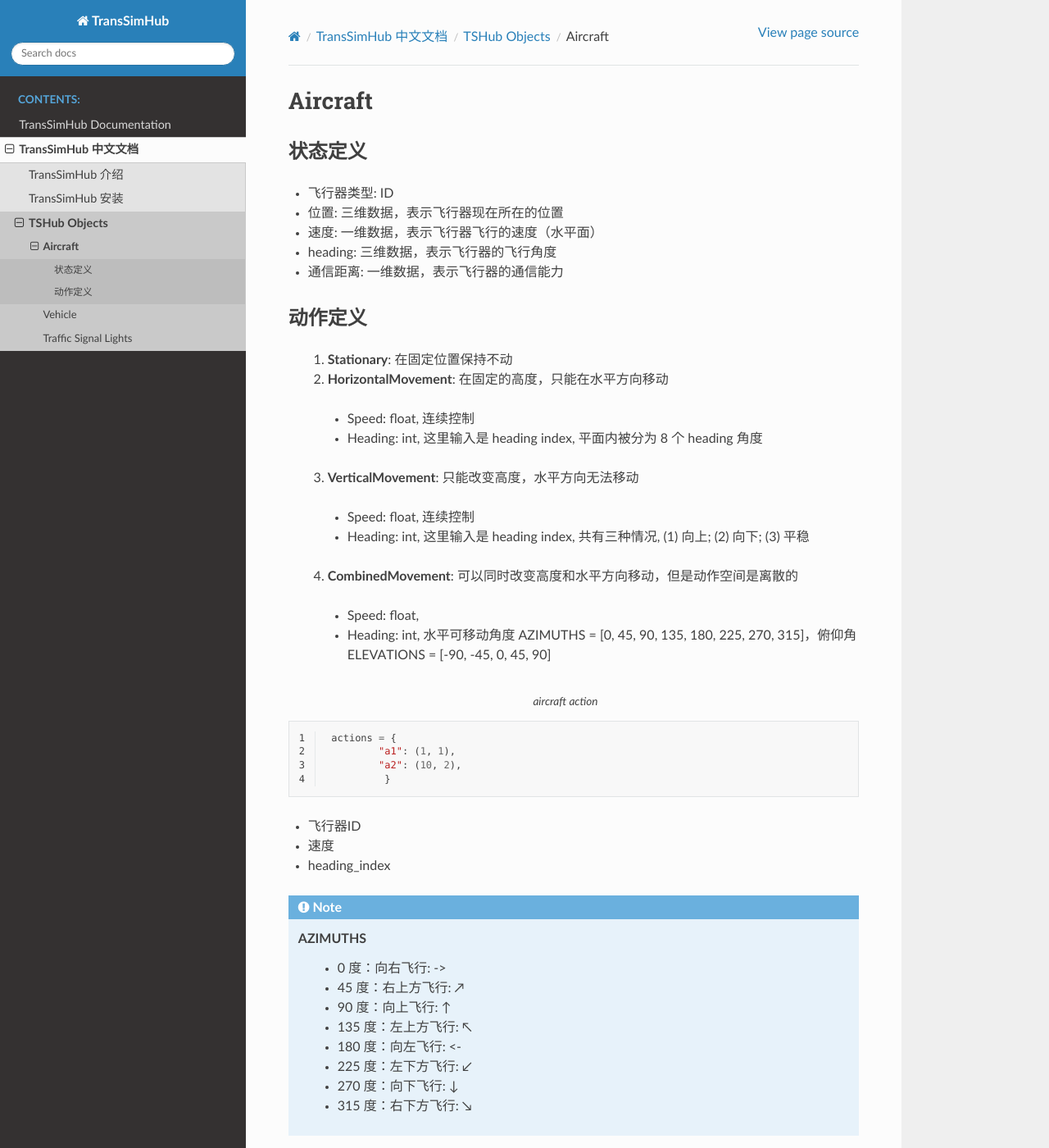
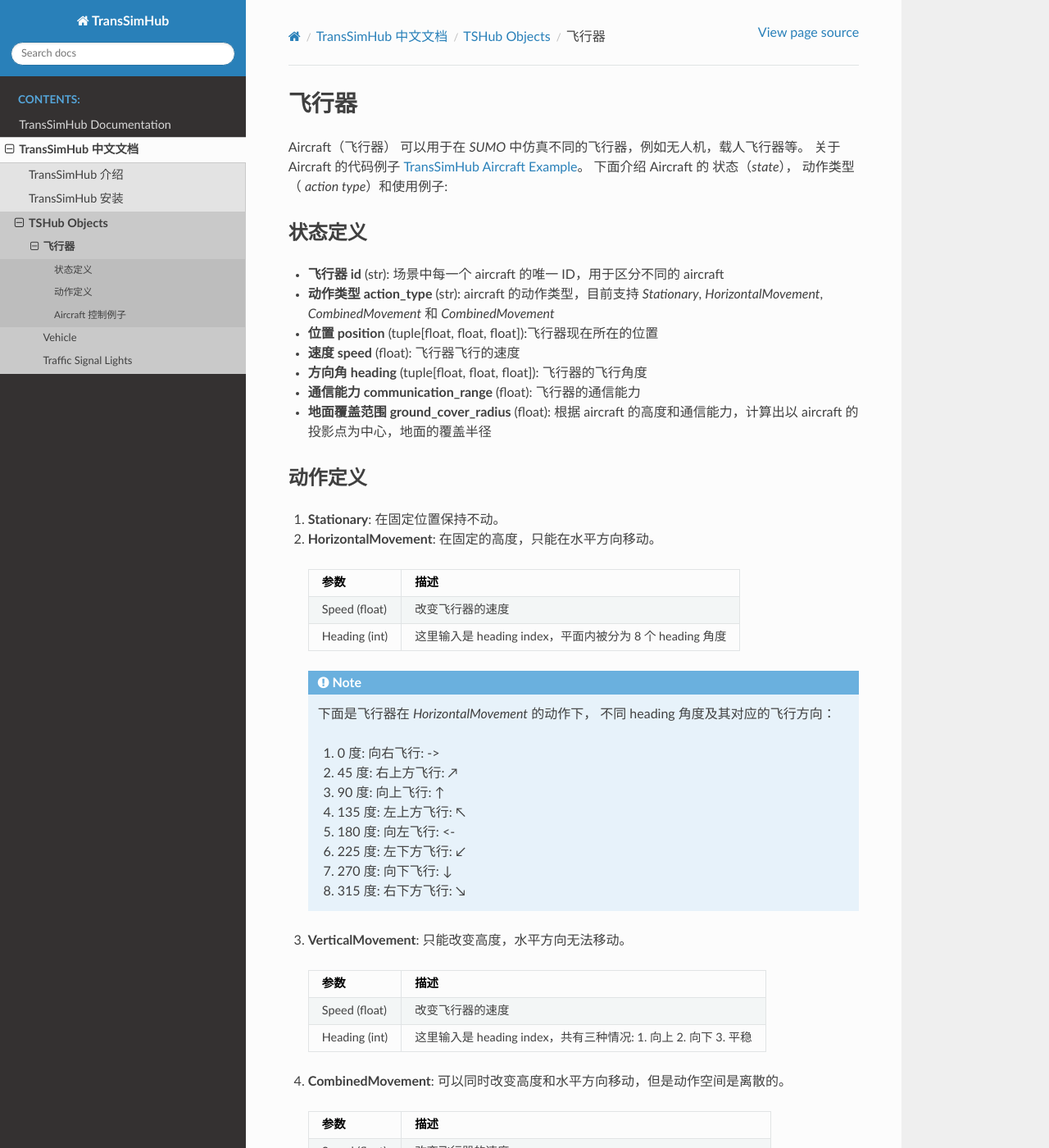
Before and after one commit to Traffic-Alpha/TransSimHub, a Sphinx documentation site: the page built from docs/source/locales/zh_CN/object/aircraft.rst, in a window 1280 px wide and 1400 px high. Shown: the whole window at 82% size. Built offline with Sphinx 7.4.7 and the Read the Docs theme 2.0.0, drawn with Linux system fonts in a browser that asks for light colours; some of the changed text lies outside the part shown.

Commit message:
update aircraft doc

```diff
--- a/docs/source/locales/zh_CN/object/aircraft.rst
+++ b/docs/source/locales/zh_CN/object/aircraft.rst
@@ -1,57 +1,176 @@
-.. _object:
+飞行器
+=================
 
-Aircraft
-===========
+Aircraft（飞行器） 可以用于在 `SUMO` 中仿真不同的飞行器，例如无人机，载人飞行器等。
+关于 Aircraft 的代码例子 `TransSimHub Aircraft Example <https://github.com/Traffic-Alpha/TransSimHub/tree/main/examples/aircraft>`_。
+下面介绍 Aircraft 的 状态（`state`）， 动作类型（ `action type`）和使用例子:
+
 
 状态定义
------------
+----------
 
-- 飞行器类型: ID
+- **飞行器 id** (str): 场景中每一个 aircraft 的唯一 ID，用于区分不同的 aircraft
+- **动作类型 action_type** (str): aircraft 的动作类型，目前支持 `Stationary`, `HorizontalMovement`, `CombinedMovement` 和 `CombinedMovement`
+- **位置 position** (tuple[float, float, float]):飞行器现在所在的位置
+- **速度 speed** (float): 飞行器飞行的速度
+- **方向角 heading** (tuple[float, float, float]): 飞行器的飞行角度
+- **通信能力 communication_range** (float): 飞行器的通信能力
+- **地面覆盖范围 ground_cover_radius** (float): 根据 aircraft 的高度和通信能力，计算出以 aircraft 的投影点为中心，地面的覆盖半径
 
-- 位置: 三维数据，表示飞行器现在所在的位置
+动作定义
+----------
 
-- 速度: 一维数据，表示飞行器飞行的速度（水平面）
+1. **Stationary**: 在固定位置保持不动。
+2. **HorizontalMovement**: 在固定的高度，只能在水平方向移动。
 
-- heading: 三维数据，表示飞行器的飞行角度
+  .. list-table::
+    :header-rows: 1
 
-- 通信距离: 一维数据，表示飞行器的通信能力
+    * - 参数
+      - 描述
+    * - Speed (float)
+      - 改变飞行器的速度
+    * - Heading (int)
+      - 这里输入是 heading index，平面内被分为 8 个 heading 角度
+
+  .. note::
+
+    下面是飞行器在 `HorizontalMovement` 的动作下，
+    不同 heading 角度及其对应的飞行方向：
+
+    1. 0 度: 向右飞行: ->
+    2. 45 度: 右上方飞行: ↗
+    3. 90 度: 向上飞行: ↑
+    4. 135 度: 左上方飞行: ↖
+    5. 180 度: 向左飞行: <-
+    6. 225 度: 左下方飞行: ↙
+    7. 270 度: 向下飞行: ↓
+    8. 315 度: 右下方飞行: ↘
+
+3. **VerticalMovement**: 只能改变高度，水平方向无法移动。
+
+  .. list-table::
+    :header-rows: 1
+
+    * - 参数
+      - 描述
+    * - Speed (float)
+      - 改变飞行器的速度
+    * - Heading (int)
+      - 这里输入是 heading index，共有三种情况:
+        1. 向上
+        2. 向下
+        3. 平稳
+
+4. **CombinedMovement**: 可以同时改变高度和水平方向移动，但是动作空间是离散的。
+
+  .. list-table::
+    :header-rows: 1
+
+    * - 参数
+      - 描述
+    * - Speed (float)
+      - 改变飞行器的速度
+    * - Heading (int)
+      - 水平角与俯仰角的所有组合
+    * -
+      - 水平可移动角度 AZIMUTHS = [0, 45, 90, 135, 180, 225, 270, 315]
+    * -
+      - 俯仰角 ELEVATIONS = [-90, -45, 0, 45, 90]
 
 
-动作定义
------------
- 1. **Stationary**: 在固定位置保持不动
- 2. **HorizontalMovement**: 在固定的高度，只能在水平方向移动
-  - Speed: float, 连续控制
-  - Heading: int, 这里输入是 heading index, 平面内被分为 8 个 heading 角度
 
- 3. **VerticalMovement**: 只能改变高度，水平方向无法移动
-   - Speed: float, 连续控制
-   - Heading: int, 这里输入是 heading index, 共有三种情况, (1) 向上; (2) 向下; (3) 平稳
+Aircraft 控制例子
+-----------------------
 
- 4. **CombinedMovement**: 可以同时改变高度和水平方向移动，但是动作空间是离散的
-   - Speed: float,
-   - Heading: int, 水平可移动角度 AZIMUTHS = [0, 45, 90, 135, 180, 225, 270, 315]，俯仰角 ELEVATIONS = [-90, -45, 0, 45, 90]
-.. code-block:: py
-   :caption: aircraft action
-   :emphasize-lines: 0
-   :linenos:
+下面具体看一个 Aircraft 的控制的例子（完整代码见 `TransSimHub Aircraft Horizontal Control <https://github.com/Traffic-Alpha/TransSimHub/blob/main/examples/aircraft/aircraft_actions/aircraft_horizontal.py>`_）。
+下面是初始化 aircraft 的参数。我们指定每一个 aircraft 的动作类型，初始位置，速度等。
+
+.. code-block:: python
+
+    aircraft_inits = {
+        'a1': {
+            "action_type": "horizontal_movement",
+            "position":(1500,1110,100), "speed":10, "heading":(1,1,0), "communication_range":200,
+            "if_sumo_visualization":True, "img_file":None},
+        'a2': {
+            "action_type": "horizontal_movement",
+            "position":(1900,800,100), "speed":10, "heading":(1,1,0), "communication_range":200,
+            "if_sumo_visualization":True, "img_file":None
+        }
+    }
+
+接着根据参数我们在场景中初始化 aircraft，这个 `conn` 传入 `traci` 的连接：
+
+.. code-block:: python
+
+    from tshub.aircraft.aircraft_builder import AircraftBuilder
+
+    scene_aircraft = AircraftBuilder(sumo=conn, aircraft_inits=aircraft_inits)
+
+接着我们通过 `get_objects_infos` 来得到 `aircraft` 的属性：
+
+.. code-block:: python
+
+    aircraft_state = scene_aircraft.get_objects_infos()
+
+返回的属性如下所示，可以看到包含每一个 aircraft 的位置，覆盖范围等：
+
+.. code-block:: python
+
+    2023-09-04T16:00:08.929810+0800 | INFO   | SIM: {
+        "a1": {
+            "id": "a1",
+            "action_type": "horizontal_movement",
+            "position": [
+                1496.4644660940673,
+                1120.606601717798,
+                100
+            ],
+            "speed": 5,
+            "heading": [
+                -0.7071067811865475,
+                0.7071067811865476,
+                0
+            ],
+            "communication_range": 200,
+            "ground_cover_radius": 173.20508075688772,
+            "if_sumo_visualization": true,
+            "img_file": "/home/wmn/TransSimHub/tshub/aircraft/./aircraft.png"
+        },
+        "a2": {
+            "id": "a2",
+            "action_type": "horizontal_movement",
+            "position": [
+                1903.5355339059327,
+                796.4644660940672,
+                100
+            ],
+            "speed": 5,
+            "heading": [
+                -0.7071067811865477,
+                -0.7071067811865475,
+                0
+            ],
+            "communication_range": 200,
+            "ground_cover_radius": 173.20508075688772,
+            "if_sumo_visualization": true,
+            "img_file": "/home/wmn/TransSimHub/tshub/aircraft/./aircraft.png"
+        }
+    }
+
+这里我们设置的动作类型是 `horizontal_movement`，也就是只能水平进行移动。
+于是我们的动作包含两个部分，分别是「速度」和「heading index」，下面是控制的例子：
+
+.. code-block:: python
 
     actions = {
-            "a1": (1, 1),
-            "a2": (10, 2),
-             }
+        "a1": (5, np.random.randint(8)),
+        "a2": (5, np.random.randint(8)),
+    }
+    scene_aircraft.control_objects(actions)
 
-- 飞行器ID
-- 速度
-- heading_index
+如果我们将 `if_sumo_visualization` 设置为 `True`，可以看到仿真画面。如下图所示，圆圈表示 aircraft 在地面的通信覆盖范围，且可以看到飞行器都是在水平移动：
 
-.. note::
-  AZIMUTHS
-        - 0 度：向右飞行: ->
-        - 45 度：右上方飞行: ↗
-        - 90 度：向上飞行: ↑
-        - 135 度：左上方飞行: ↖
-        - 180 度：向左飞行: <-
-        - 225 度：左下方飞行: ↙
-        - 270 度：向下飞行: ↓
-        - 315 度：右下方飞行: ↘
+.. image:: ../../../_static/object/aircraft_action.gif
+   :alt: aircraft_sumo_example
```
Also changed, not shown: docs/source/_static/object/aircraft_action.gif (added).
